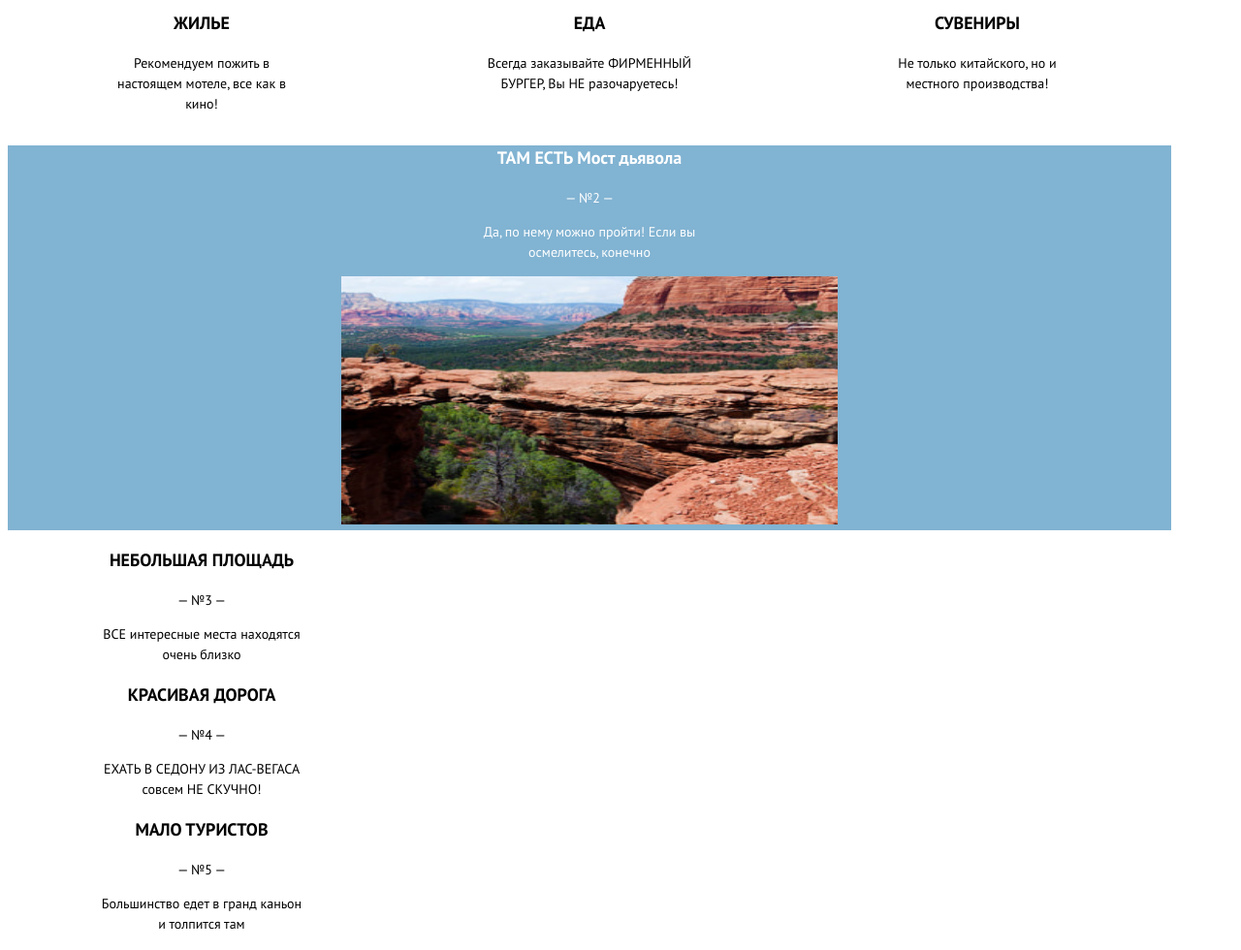
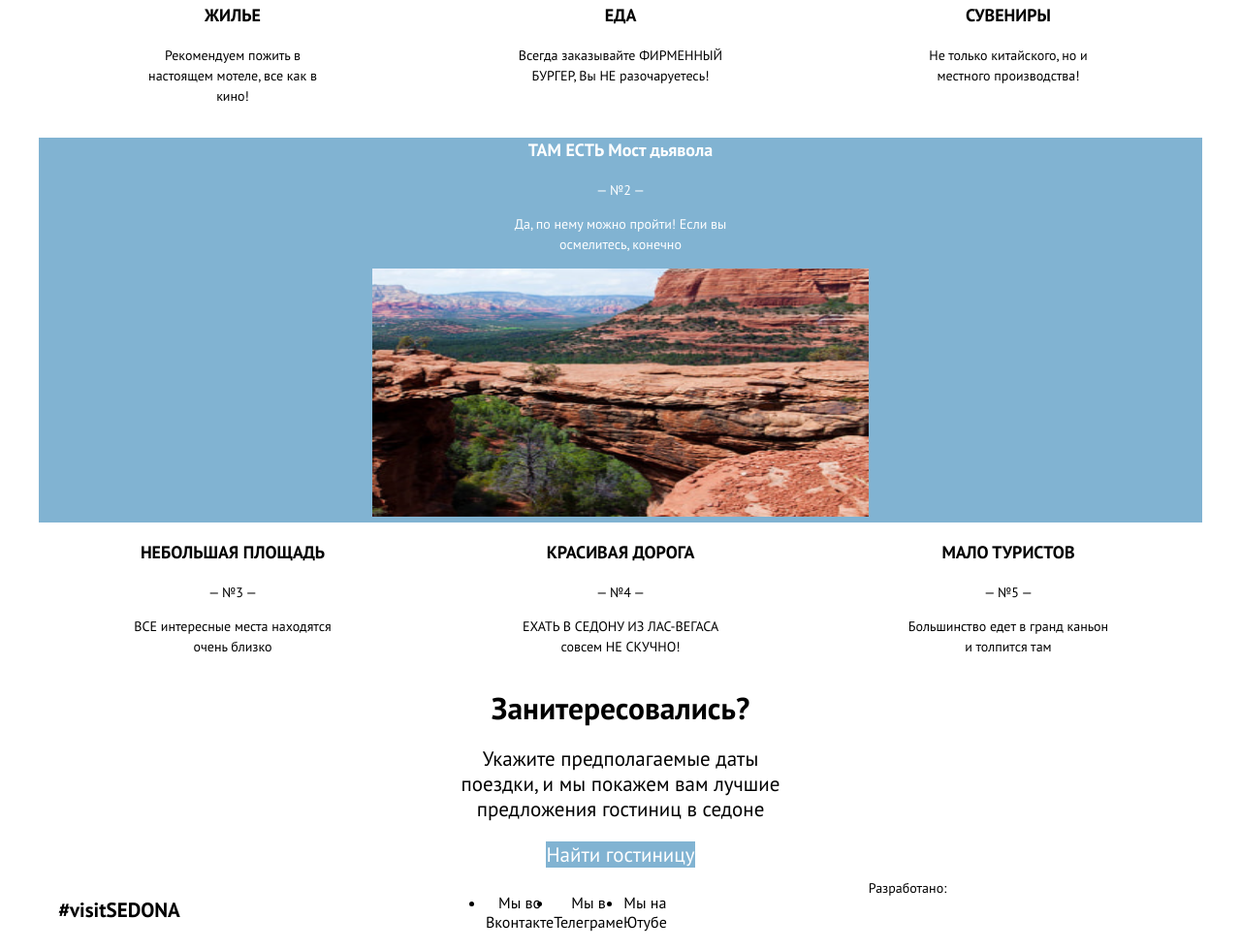
Before and after one commit to htmlacademy-adaptive/2017143-sedona-27, a website: page source/index.html in a window 1280 px wide. Shown: the part 973-1953 px from the top of the page at 97% size. Drawn offline with nearby package versions, Linux system fonts and the light colour scheme; files that its build step writes are made by us from their sources; files whose address does not match are found by name.

Commit message:
Адаптивная сетка, правки 2

```diff
--- a/source/index.html
+++ b/source/index.html
@@ -55,15 +55,15 @@
               Седона круче, чем гранд каньон!
             </p>
           </header>
-          <ul class="advantages__list">
-            <li class="advantages__item advantages__image-item">
+
+            <div class="advantages__real-city real__city">
               <h3 class="advantages__title">НАСТОЯЩИЙ ГОРОДОК</h3>
               <p class="advantages__number">— №1 —</p>
               <p class="advantages__description">СЕДОНА НЕ АТТРАКЦИОН ДЛЯ ТУРИСТОВ,<br>
                                                       ТАМ ТЕЧЕТ СВОЯ ЖИЗНЬ</p>
               <img class="advantages__image-city image-city" src="../source/img/index/city-of-sedona.jpg" width="512" height="256" alt="Город Седона">
-            </li>
-            <li class="advantages__item advantage__list-item">
+            </div>
+
               <ul class="advantages__servises-list servises-list">
               <li class="servises-list__item">
                 <img class="servises-list__image-house image-house" src="#" width="40" height="40" alt="Мотель">
@@ -88,15 +88,17 @@
 
               </li>
               </ul>
-            </li>
-            </li>
-            <li class="advantages__item advantages__image-item">
+
+
+            <div class="advantages__bridge bridge">
               <h3 class="advantages__title">ТАМ ЕСТЬ Мост дьявола</h3>
               <p class="advantages__number">— №2 —</p>
               <p class="advantages__description">Да, по нему можно пройти! Если вы<br>
                                                  осмелитесь, конечно</p>
               <img class="advantages__image-bridge-devils image-bridge-devils" src="../source/img/index/bridge-of-devil-b.jpg" width="512" height="256" alt="Город Седона">
-            </li>
+            </div>
+
+            <ul class="advantages__list">
             <li class="advantages__item">
               <h3 class="advantages__title">НЕБОЛЬШАЯ ПЛОЩАДЬ</h3>
               <p class="advantages__number">— №3 —</p>
--- a/source/sass/blocks/advantages.scss
+++ b/source/sass/blocks/advantages.scss
@@ -22,24 +22,27 @@
   line-height: 26px;
 }
 
-.advantages__list {
+.advantages__list, .servises-list {
   margin: 0;
   padding: 0;
   list-style: none;
 
   @media (min-with: $tablet-width) {
-    display: grid;
-    grid-template-columns: 256px 256px 256px;
+    display: flex;
+    justify-content: space-between;
     width: 768px;
   }
 
   @media (min-width: $desktop-width) {
-    grid-template-columns: 400px 400px 400px;
+    display: flex;
+    justify-content: space-between;
     width: 1200px;
   }
 }
 
-.servises-list__item {
+
+
+.advantages__item, .servises-list__item {
   @media (min-width: $tablet-width) {
     width: 256px;
   }
@@ -49,33 +52,12 @@
   }
 }
 
-.advantages__item {
-  @media (min-width: $tablet-width) {
-    width: 256px;
-  }
 
-  @media (min-width: $desktop-width) {
-    width: 400px;
-  }
-}
 
-.advantages__servises-list {
-  margin: 0;
-  padding: 0;
-  list-style: none;
+.real__city, .bridge {
+  background-color: #81b3d2;
+  color: #ffffff;
 
-  @media (min-width: $tablet-width) {
-    width: 768px;
-    display: flex;
-    justify-content: space-between;
-  }
-
-  @media (min-width: $desktop-width) {
-    width: 1200px;
-  }
-}
-
-.advantages__image-item {
   @media (min-width: $tablet-width) {
     width: 768px;
   }
@@ -83,11 +65,6 @@
   @media (min-width: $desktop-width) {
     width: 1200px;
   }
-}
-
-.advantages__item:nth-child(1), .advantages__item:nth-child(3) {
-  background-color: #81b3d2 ;
-  color: #ffffff;
 }
 
 .advantages__title {
--- a/source/sass/blocks/page-body.scss
+++ b/source/sass/blocks/page-body.scss
@@ -1,5 +1,6 @@
-.page__body {
-  width: 280px;
+.page-body {
+  margin: 0 auto;
+  width: 320px;
   font-family: "PT-Sans";
 
   @media (min-width: $tablet-width) {
@@ -8,7 +9,6 @@
 
   @media (min-width: $desktop-width) {
     width: 1200px;
-    margin: auto, auto;
   }
 }
 
--- a/source/sass/blocks/social.scss
+++ b/source/sass/blocks/social.scss
@@ -23,6 +23,11 @@
   }
 }
 
+.social__list {
+  display: flex;
+  justify-content: space-between;
+}
+
 .social-item {
   width: 48px;
 }
```
